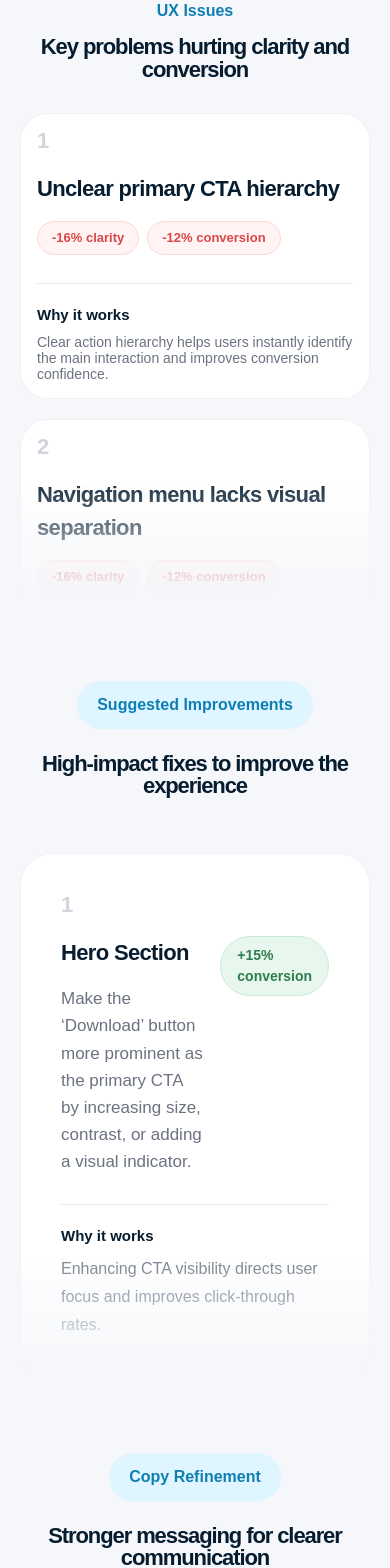
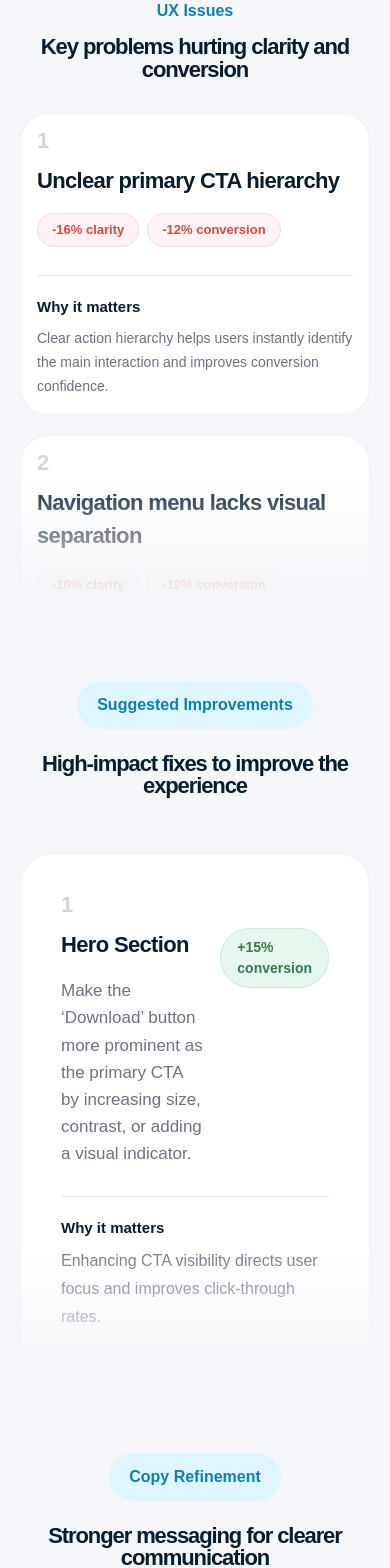
Before and after one commit to samarenkovdmitry/Klynt, a Next.js app: page / in a window 390 px wide. Shown: the part 1580-3148 px from the top of the page. Built offline with nearby package versions, Linux system fonts and the light colour scheme; a web font is replaced by a local one.

Commit message:
Styles upd

```diff
--- a/app/page.tsx
+++ b/app/page.tsx
@@ -519,7 +519,7 @@ export default function Home() {
               md:py-10
             "
           >
-            <div className="flex flex-col md:flex-row gap-5 md:gap-6">
+            <div className="flex flex-col md:flex-row gap-3 md:gap-6">
 
               <div className="text-[22px] md:text-[28px] md:text-[34px] font-semibold leading-none tracking-[-0.05em] text-[#D1D5DB]">
                 {item}
@@ -560,10 +560,10 @@ export default function Home() {
 
                 <div className="mt-7 border-t border-[#E5E7EB] pt-5">
                   <p className="text-[15px] font-semibold text-[#061C2F]">
-                    Why it works
+                    Why it matters
                   </p>
 
-                  <p className="mt-2 max-w-[720px] text-[14px] md:text-[16px] leading-4 md:leading-6 text-[#6B7280]">
+                  <p className="mt-2 max-w-[720px] text-[14px] md:text-[16px] leading-6 md:leading-7 text-[#6B7280]">
                     Clear action hierarchy helps users instantly identify the main
                     interaction and improves conversion confidence.
                   </p>
@@ -611,7 +611,7 @@ export default function Home() {
               w-full
             "
           >
-            <div className="flex flex-col md:flex-row gap-5 md:gap-6">
+            <div className="flex flex-col md:flex-row gap-3 md:gap-6">
 
               <div className="text-[22px] md:text-[28px] md:text-[34px] font-semibold leading-none tracking-[-0.05em] text-[#D1D5DB]">
                 {item}
@@ -641,7 +641,7 @@ export default function Home() {
 
                 <div className="mt-7 border-t border-[#E5E7EB] pt-5">
                   <p className="text-[15px] font-semibold text-[#061C2F]">
-                    Why it works
+                    Why it matters
                   </p>
 
                   <p className="mt-2 text-[16px] leading-7 text-[#6B7280] max-w-[620px]">
@@ -683,9 +683,9 @@ export default function Home() {
         {[1, 2].map((item) => (
           <div
             key={item}
-            className="rounded-[32px] border border-[rgba(6,28,47,0.06)] bg-white px-5 py-5 md:px-8 md:py-8"
+            className="rounded-[32px] border border-[rgba(6,28,47,0.06)] bg-white px-6 py-6 md:px-10 md:py-10"
           >
-            <div className="flex flex-col md:flex-row gap-5 md:gap-6">
+            <div className="flex flex-col md:flex-row gap-3 md:gap-6">
 
               <div className="text-[22px] md:text-[28px] md:text-[34px] font-semibold leading-none tracking-[-0.05em] text-[#D1D5DB]">
                 {item}
```
